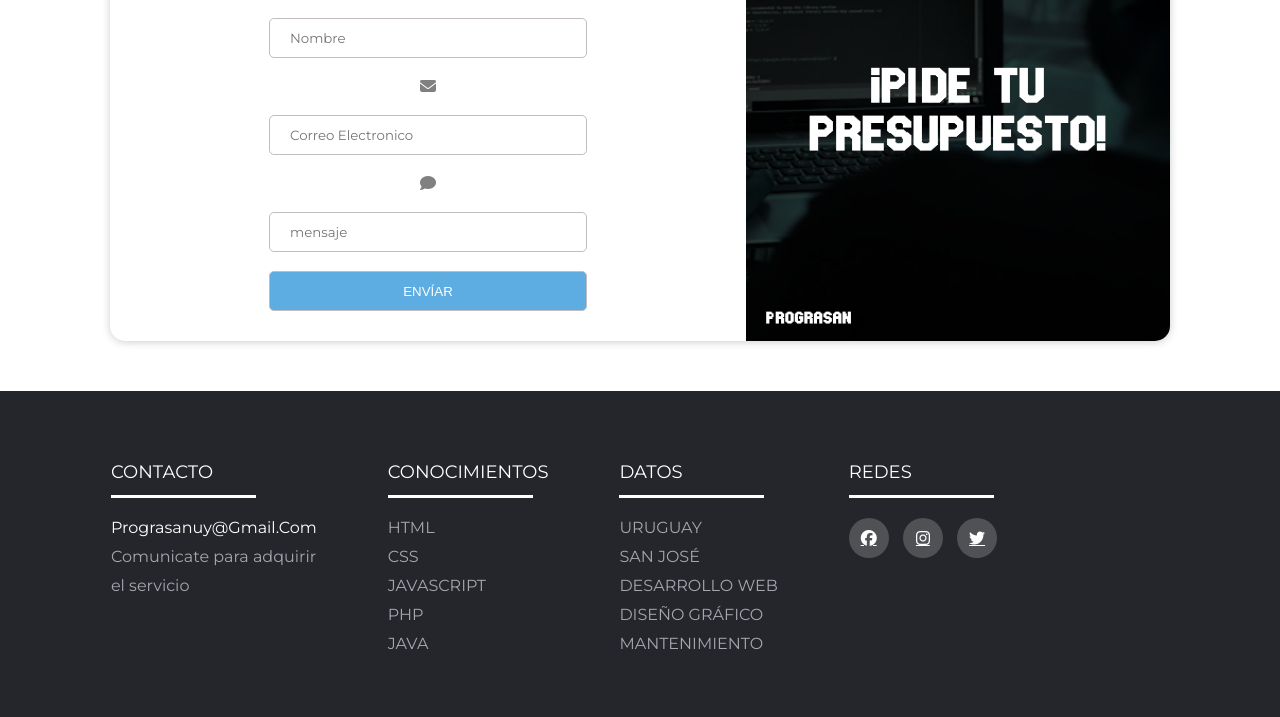
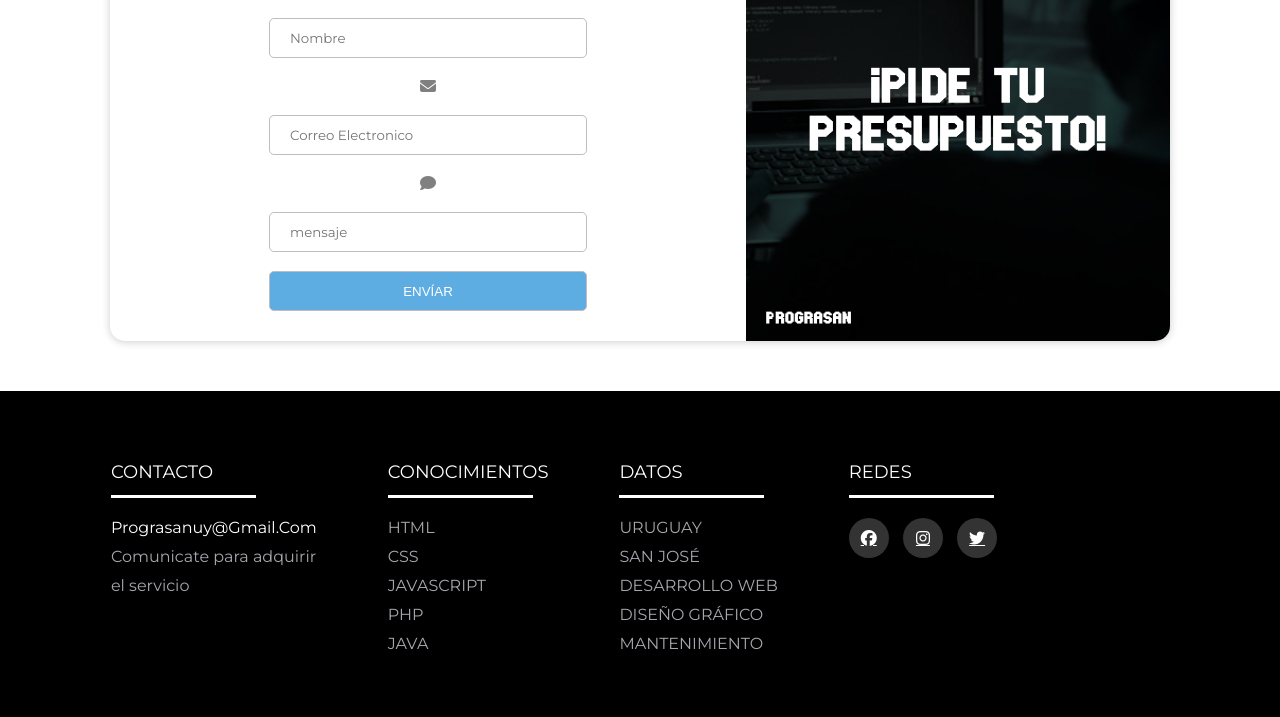
Before and after one commit to Prograsan/Prograsan, a plain HTML site: page index.html in a window 1280 px wide. Shown: the part 1888-2605 px from the top of the page. Drawn offline with Linux system fonts and the light colour scheme.

Commit message:
Update footer.css

```diff
--- a/footer.css
+++ b/footer.css
@@ -22,7 +22,7 @@ ul {
 
 .footer {
 
-	background-color: #24262b;
+	background-color: black;
     padding: 70px 0;
 
 }
```
